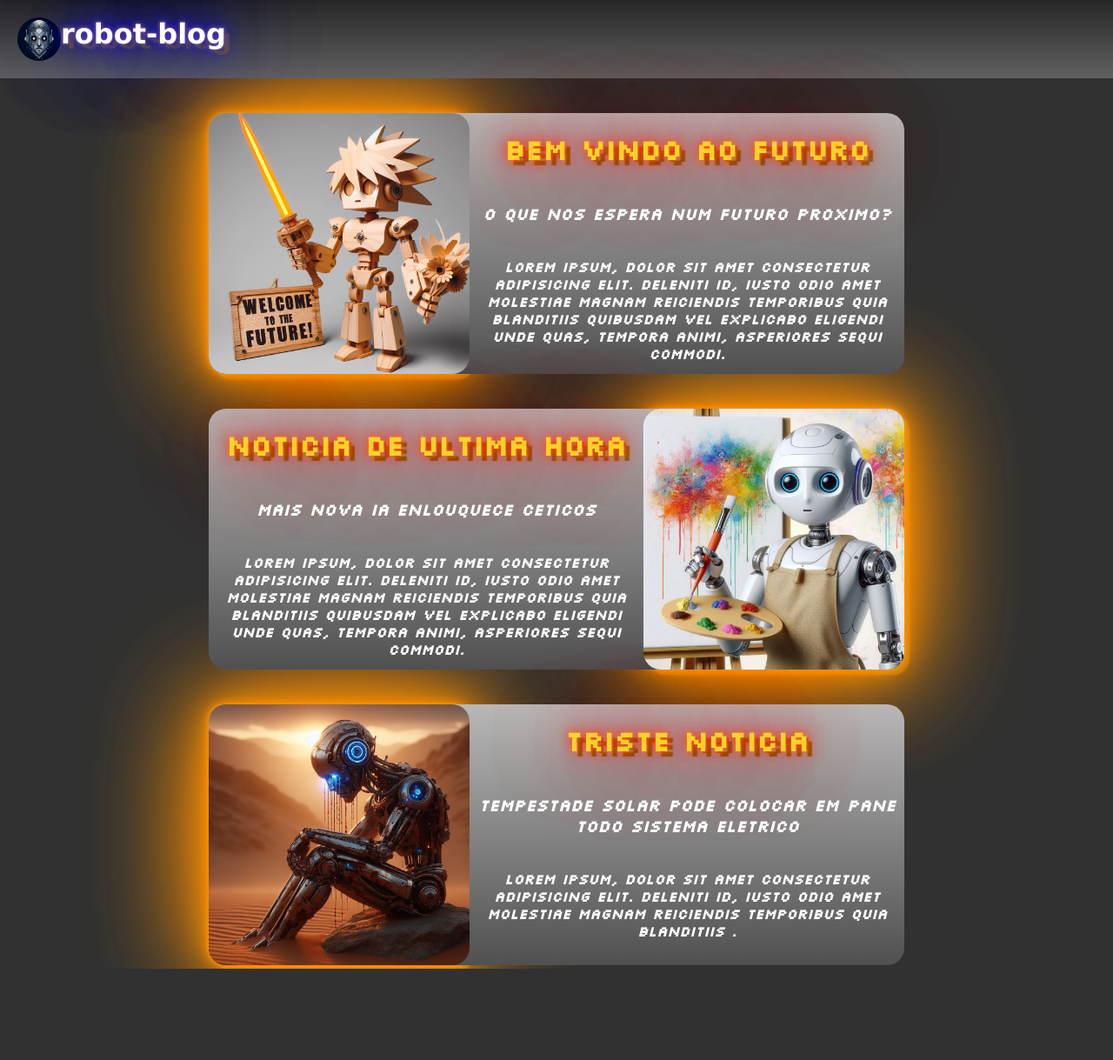
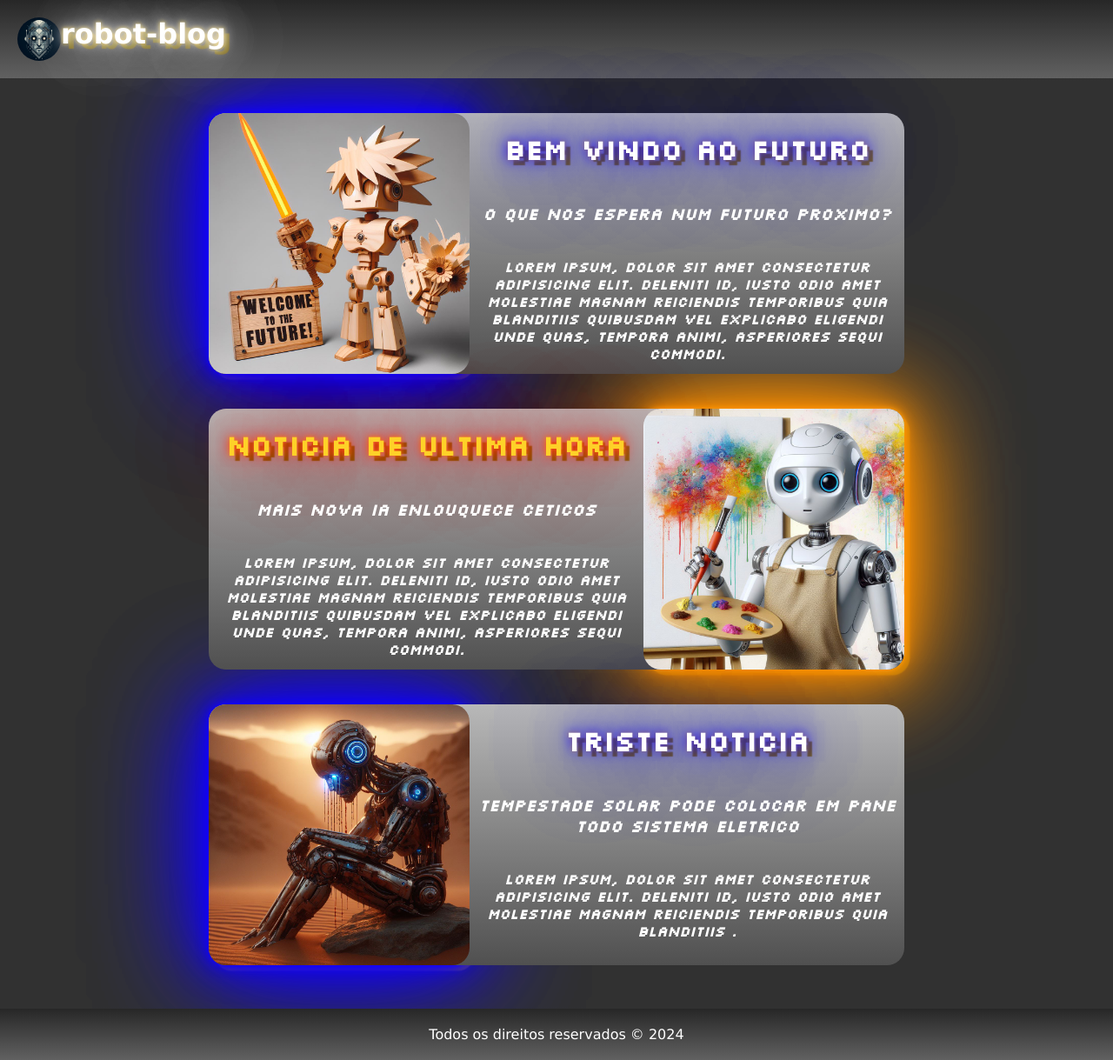
Before and after one commit to juan-mendes-DEV/dioComponents, a plain HTML site: page index.html in a window 1280 px wide. Shown: the whole page at 87% size. Before the commit the page ends 1114 px from the top, so only its background shows below. Drawn offline with Linux system fonts and the light colour scheme; a web font is replaced by a local one.

Commit message:
finalizando estilização

```diff
--- a/index.html
+++ b/index.html
@@ -47,8 +47,9 @@
 
     </main>
 
-    <footer>
+    <footer class="rodape">
 
+          <p>Todos os direitos reservados © 2024</p>
     </footer>
     <script src="./src/components/cardsNew.js"></script>
     <script src="./src/components/titulo.js"></script>
--- a/src/components/cardsNew.js
+++ b/src/components/cardsNew.js
@@ -89,14 +89,15 @@ class Cardnews extends HTMLElement{
           @keyframes neon {
             0%,
             100% {
-              text-shadow: 0 0 1vw #FA1C16, 0 0 3vw #FA1C16, 0 0 10vw #FA1C16, 0 0 10vw #FA1C16, 0 0 .4vw #FED128, .5vw .5vw .1vw #806914;
-              color: #FED128;
+              text-shadow: 0 0 1vw #1100ff, 0 0 3vw #1100ff, 0 0 10vw #1100ff, 0 0 10vw #1100ff, 0 0 .4vw #FED128, .5vw .5vw .1vw #806914;
+              color: #ffffff;
             }
             50% {
-              text-shadow: 0 0 .5vw #800E0B, 0 0 1.5vw #800E0B, 0 0 5vw #800E0B, 0 0 5vw #800E0B, 0 0 .2vw #800E0B, .5vw .5vw .1vw #40340A;
-              color: #806914;
+              text-shadow: 0 0 .5vw #090083, 0 0 1.5vw #090083, 0 0 5vw #090083, 0 0 5vw #090083, 0 0 .2vw #090083, .5vw .5vw .1vw #40340A;
+              color: #ffffff;
             }
           }
+
 
 
           .neon-container {
@@ -120,14 +121,16 @@ class Cardnews extends HTMLElement{
           @keyframes neonn {
             0%,
             100% {
-              box-shadow: 0 0 1vw #ff9100, 0 0 3vw #ff9100, 0 0 10vw #ff9100, 0 0 10vw #ff9100, 0 0 .4vw #FED128, .5vw .5vw .1vw #806914;
+              box-shadow: 0 0 1vw #1100ff, 0 0 3vw #1100ff, 0 0 10vw #1100ff, 0 0 10vw #1100ff, 0 0 .4vw #1100ff, .5vw .5vw .1vw #806914;
               color: #FED128;
             }
             50% {
-              box-shadow: 0 0 .5vw #ff9100, 0 0 1.5vw #ff9100, 0 0 5vw #ad6200, 0 0 5vw #8b4f00, 0 0 .2vw #7e4700, .5vw .5vw .1vw #40340A;
+              box-shadow: 0 0 .5vw #0a0188, 0 0 1.5vw #080177, 0 0 5vw #080177, 0 0 5vw #090177, 0 0 .2vw #7e4700, .5vw .5vw .1vw #40340A;
               color: #806914;
             }
           }
+
+
         `
 
         return style;
--- a/styles/main.css
+++ b/styles/main.css
@@ -13,6 +13,15 @@ body{
   padding: 20px;
   background-image: linear-gradient(rgb(39, 39, 39),rgb(97, 97, 97));
   margin-bottom: 40px;
+}
+.rodape{
+  padding: 20px;
+  background-image: linear-gradient(rgb(39, 39, 39),rgb(97, 97, 97));
+  margin-top: 50px;
+}
+.rodape p{
+  color: white;
+  text-align: center;
 }
 .logo{
   display: flex;
@@ -30,7 +39,7 @@ body{
 @keyframes neon {
   0%,
   100% {
-    text-shadow: 0 0 1vw #1100ff, 0 0 3vw #1100ff, 0 0 10vw #1100ff, 0 0 10vw #1100ff, 0 0 .4vw #FED128, .5vw .5vw .1vw #806914;
+    text-shadow: 0 0 1vw #f0efff, 0 0 3vw #fafaff, 0 0 10vw #fafafd, 0 0 10vw #f8f8ff, 0 0 .4vw #FED128, .5vw .5vw .1vw #806914;
     color: #ffffff;
   }
   50% {
```
